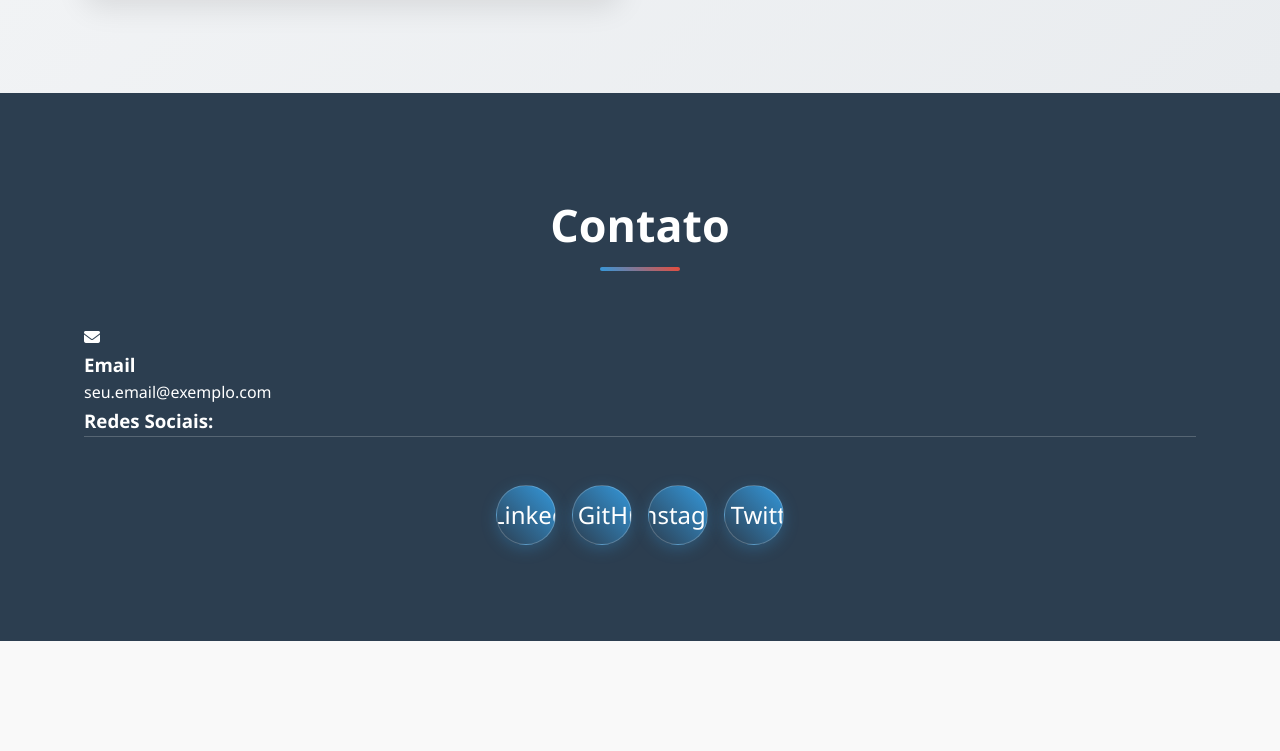
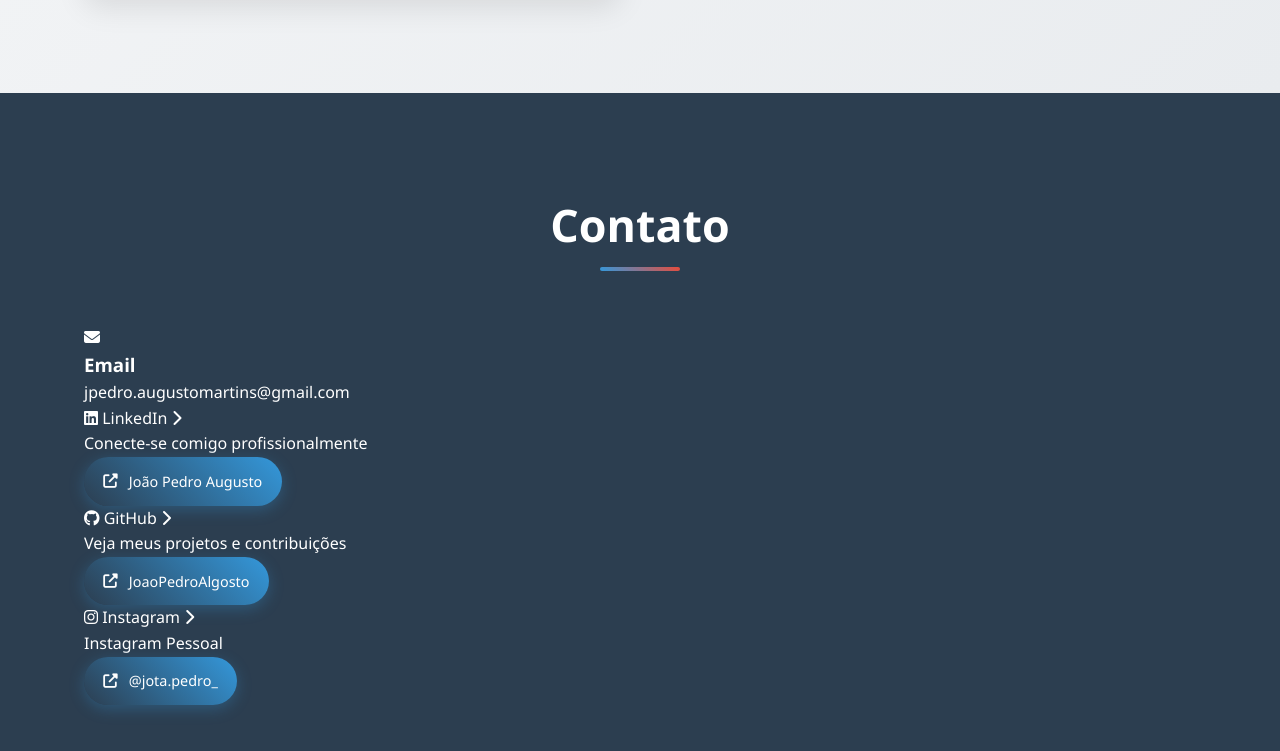
Before and after one commit to JoaoPedroAlgosto/jpedro-portfolio, a plain HTML site: page index.html in a window 1280 px wide. Shown: the part 2550-3301 px from the top of the page. Before the commit the page ends 3191 px from the top, so only its background shows below. Drawn offline with Linux system fonts and the light colour scheme.

Commit message:
ver 2.1
quase pronto, falta a vontade de Deus fazer o javascript funcionar.

```diff
--- a/index.html
+++ b/index.html
@@ -109,27 +109,54 @@
                 <div class="email-contato">
                     <i class="fas fa-envelope"></i>
                     <h3>Email</h3>
-                    <p>seu.email@exemplo.com</p>
+                    <p>jpedro.augustomartins@gmail.com</p>
                 </div>
 
-                <div class="redes-sociais">
-                    <h3>Redes Sociais:</h3>
-                    <div class="social-links">
-                        <a href="#" class="social-link">
-                            <i class="fab fa-linkedin"></i>
-                            LinkedIn
+
+                <!-- Card do LinkedIn -->
+                <div class="contato-card" onclick="expandirCard(this)">
+                    <div class="card-header">
+                        <i class="fab fa-linkedin"></i>
+                        <span>LinkedIn</span>
+                        <i class="fas fa-chevron-right seta"></i>
+                    </div>
+                    <div class="card-content">
+                        <p>Conecte-se comigo profissionalmente</p>
+                        <a href="#" class="btn-link">
+                            <i class="fas fa-external-link-alt"></i>
+                            João Pedro Augusto
                         </a>
-                        <a href="#" class="social-link">
-                            <i class="fab fa-github"></i>
-                            GitHub
+                    </div>
+                </div>
+
+                <!-- Card do GitHub -->
+                <div class="contato-card" onclick="expandirCard(this)">
+                    <div class="card-header">
+                        <i class="fab fa-github"></i>
+                        <span>GitHub</span>
+                        <i class="fas fa-chevron-right seta"></i>
+                    </div>
+                    <div class="card-content">
+                        <p>Veja meus projetos e contribuições</p>
+                        <a href="#" class="btn-link">
+                            <i class="fas fa-external-link-alt"></i>
+                            JoaoPedroAlgosto
                         </a>
-                        <a href="#" class="social-link">
-                            <i class="fab fa-instagram"></i>
-                            Instagram
-                        </a>
-                        <a href="#" class="social-link">
-                            <i class="fab fa-twitter"></i>
-                            Twitter
+                    </div>
+                </div>
+
+                <!-- Card do Instagram -->
+                <div class="contato-card" onclick="expandirCard(this)">
+                    <div class="card-header">
+                        <i class="fab fa-instagram"></i>
+                        <span>Instagram</span>
+                        <i class="fas fa-chevron-right seta"></i>
+                    </div>
+                    <div class="card-content">
+                        <p>Instagram Pessoal</p>
+                        <a href="#" class="btn-link">
+                            <i class="fas fa-external-link-alt"></i>
+                            @jota.pedro_
                         </a>
                     </div>
                 </div>
```
Also changed, not shown: style.css (line endings or trailing spaces).
